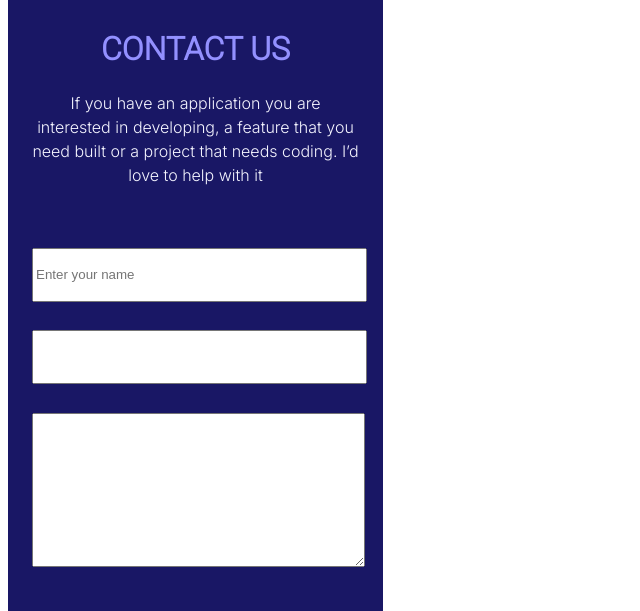
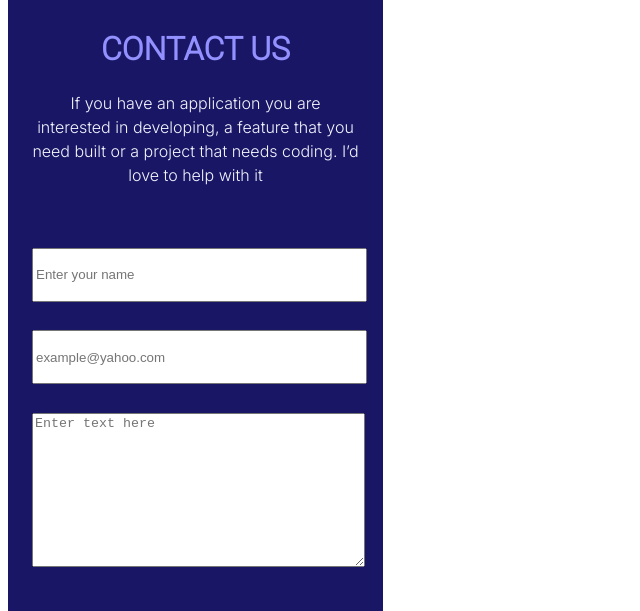
Before and after one commit to IfzaRasool/Portfolio-mobile-version-skeleton, a website: page index.html in a window 1280 px wide. Shown: the part 3933-4544 px from the top of the page, without its empty margins (0-640 px from the left). Drawn offline with Linux system fonts and the light colour scheme.

Commit message:
Made changes to html file

```diff
--- a/index.html
+++ b/index.html
@@ -177,8 +177,8 @@
 
         <form class="contact-form" action="https://formspree.io/f/xbjwjrlv" method="post">
                   <input  class="name-field" type="text" id="name" name="user_name" placeholder="Enter your name" maxlength="30" required>
-                  <input class="email-field" type="email" id="mail" name="user_email">
-                  <textarea class="area-field" id="msg" name="user_message"></textarea>
+                  <input class="email-field" type="email" id="mail" name="user_email" placeholder="example@yahoo.com" required>
+                  <textarea class="area-field" id="msg" name="user_message" placeholder="Enter text here" maxlength="50"></textarea>
             <button class="contact-btn" type="submit">See Project</button>
 
         </form>
```
